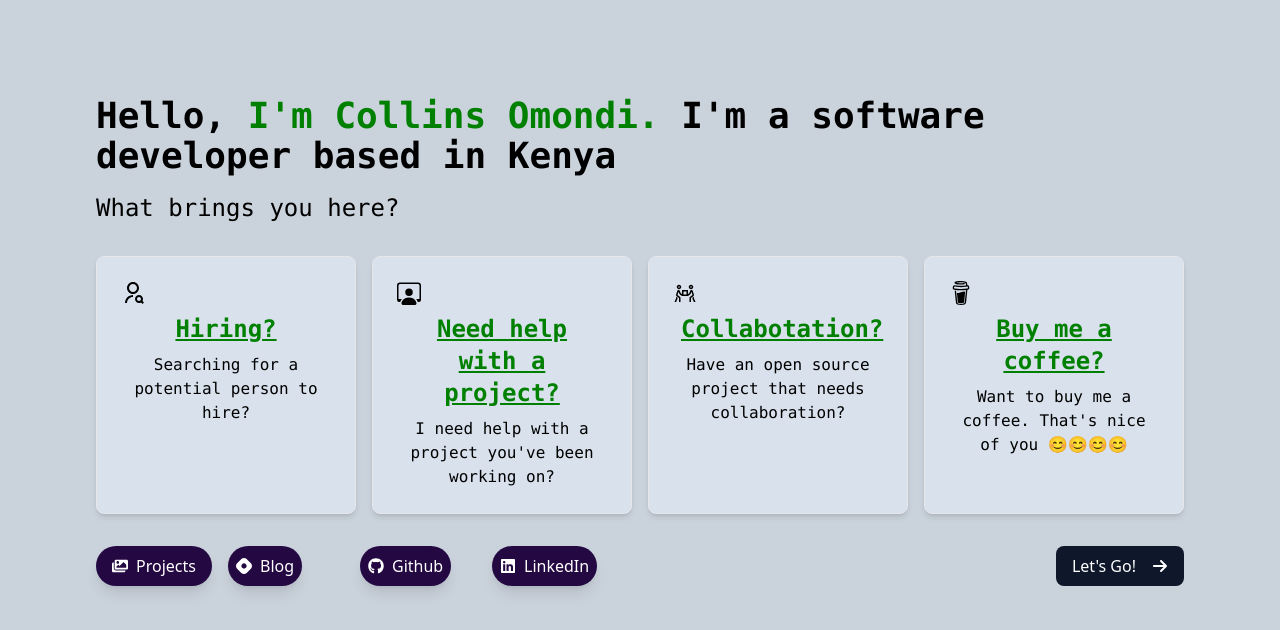
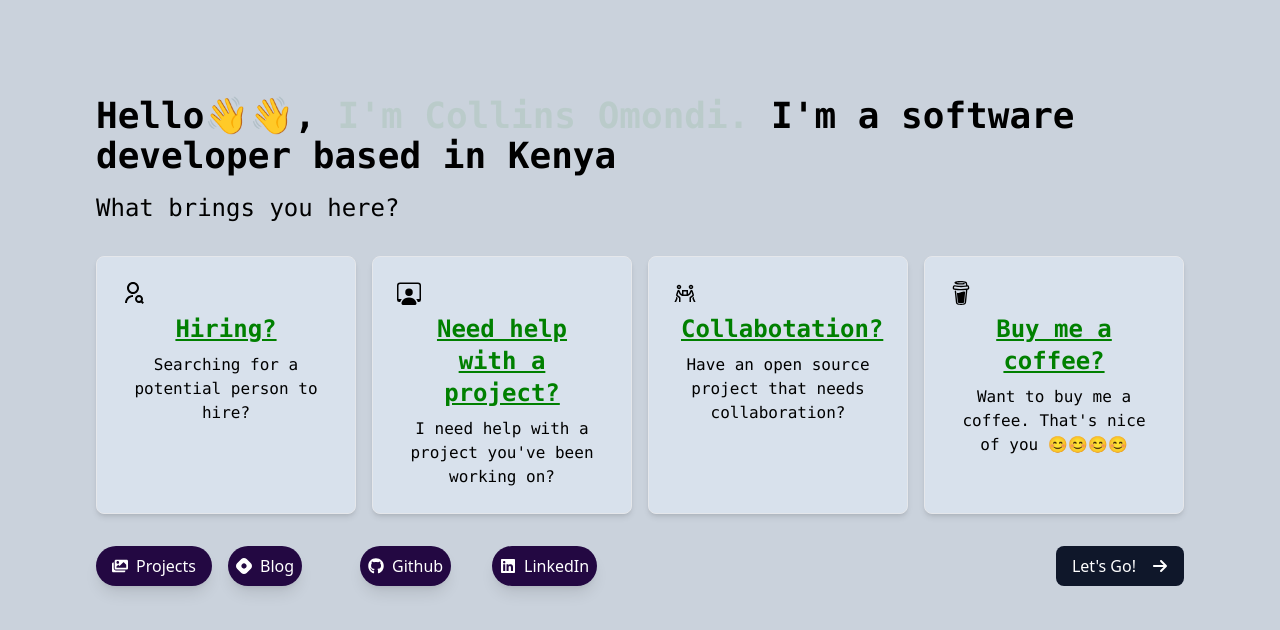
Before and after one commit to C-o-m-o-n/portfolio, a Next.js app: page / in a window 1280 px wide. Shown: the top 630 px of the page. Built offline with nearby package versions, Linux system fonts and the light colour scheme.

Commit message:
Update page.tsx

```diff
--- a/app/page.tsx
+++ b/app/page.tsx
@@ -99,7 +99,7 @@ export default function Home() {
             animate={{ opacity: 1, x: 0 }}
             transition={{ duration: 0.5 }}
             className="text-4xl font-bold mb-4 font-mono">
-            Hello, <span className="text-[green]">I&apos;m Collins Omondi.</span> I&apos;m a software developer based in Kenya
+            Hello👋👋, <span className="text-[green] animate-ping">I&apos;m Collins Omondi.</span> I&apos;m a software developer based in Kenya
           </motion.h1>
           <motion.h2
             initial={{ opacity: 0, x: -50 }}
```
